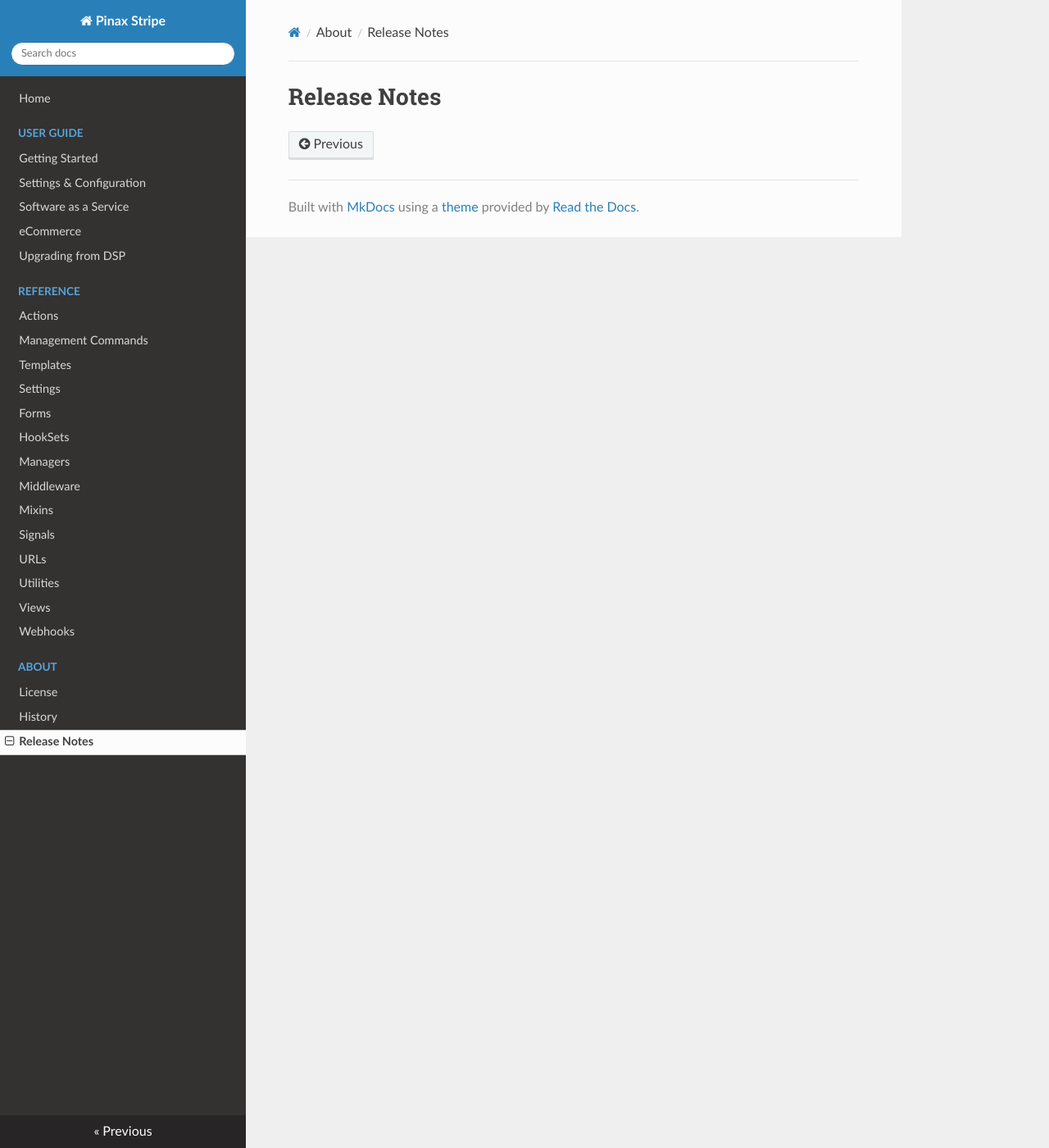
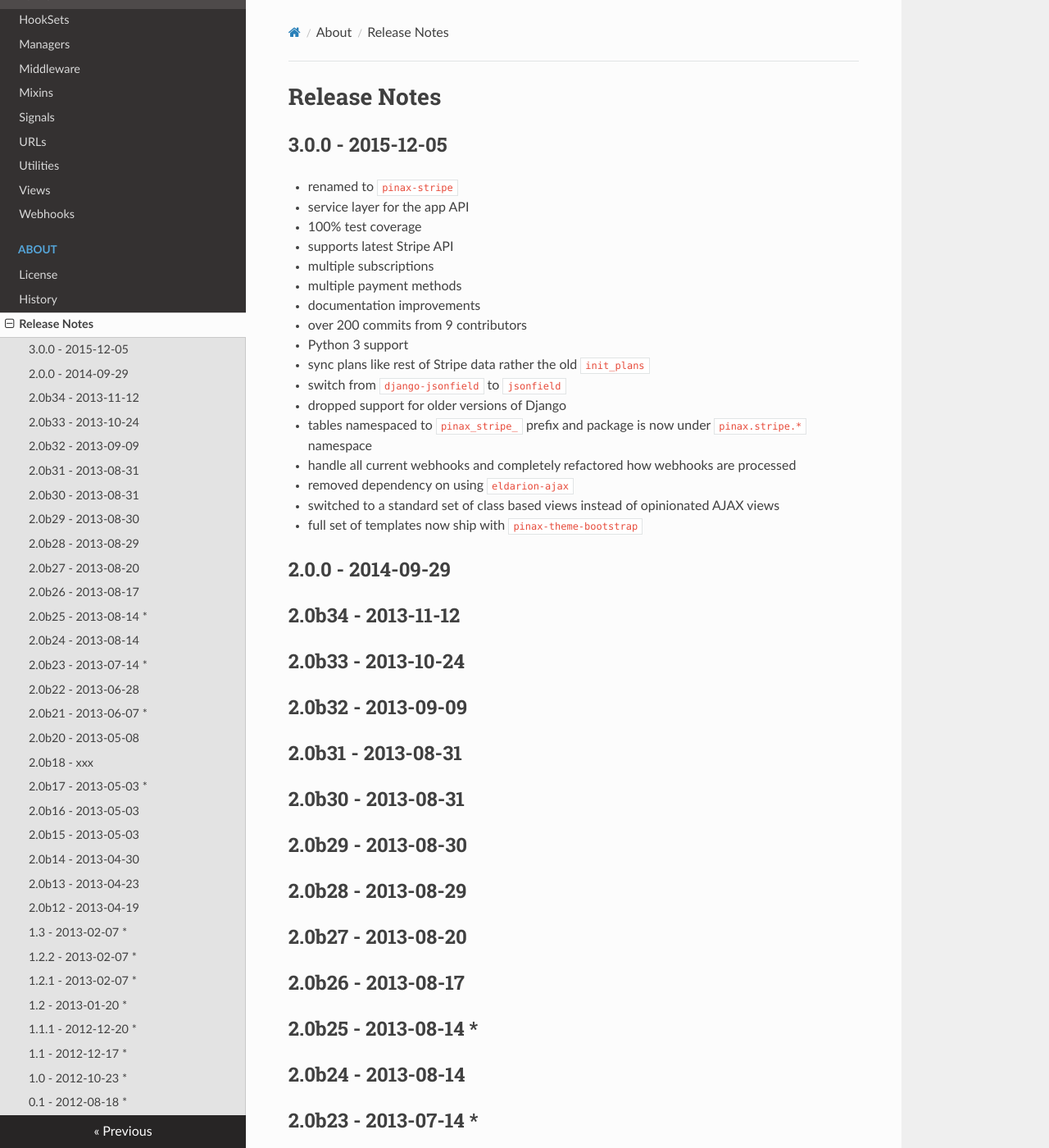
Before and after one commit to pinax/pinax-stripe-light, an MkDocs documentation site: the page built from docs/about/release-notes.md, in a window 1280 px wide and 1400 px high. Shown: the whole window at 82% size. Built offline with MkDocs 1.6.1, drawn with Linux system fonts in a browser that asks for light colours; nearby versions of some CDN libraries; old or Windows-style settings are respelled for this version of MkDocs; some of the changed text lies outside the part shown.

Commit message:
Add release notes for 3.0.0 release

```diff
--- a/docs/about/release-notes.md
+++ b/docs/about/release-notes.md
@@ -1 +1,144 @@
 # Release Notes
+
+## 3.0.0 - 2015-12-05
+
+* renamed to `pinax-stripe`
+* service layer for the app API
+* 100% test coverage
+* supports latest Stripe API
+* multiple subscriptions
+* multiple payment methods
+* documentation improvements
+* over 200 commits from 9 contributors
+* Python 3 support
+* sync plans like rest of Stripe data rather the old `init_plans`
+* switch from `django-jsonfield` to `jsonfield`
+* dropped support for older versions of Django
+* tables namespaced to `pinax_stripe_` prefix and package is now under `pinax.stripe.*` namespace
+* handle all current webhooks and completely refactored how webhooks are processed
+* removed dependency on using `eldarion-ajax`
+* switched to a standard set of class based views instead of opinionated AJAX views
+* full set of templates now ship with `pinax-theme-bootstrap`
+
+
+## 2.0.0 - 2014-09-29
+
+
+
+## 2.0b34 - 2013-11-12
+
+
+
+## 2.0b33 - 2013-10-24
+
+
+
+## 2.0b32 - 2013-09-09
+
+
+
+## 2.0b31 - 2013-08-31
+
+
+
+## 2.0b30 - 2013-08-31
+
+
+
+## 2.0b29 - 2013-08-30
+
+
+
+## 2.0b28 - 2013-08-29
+
+
+
+## 2.0b27 - 2013-08-20
+
+
+
+## 2.0b26 - 2013-08-17
+
+
+
+## 2.0b25 - 2013-08-14 *
+
+
+
+## 2.0b24 - 2013-08-14
+
+
+
+## 2.0b23 - 2013-07-14 *
+
+
+
+## 2.0b22 - 2013-06-28
+
+
+
+## 2.0b21 - 2013-06-07 *
+
+
+
+## 2.0b20 - 2013-05-08
+
+
+
+## 2.0b18 - xxx
+
+
+
+## 2.0b17 - 2013-05-03 *
+
+
+
+## 2.0b16 - 2013-05-03
+
+
+
+## 2.0b15 - 2013-05-03
+
+
+
+## 2.0b14 - 2013-04-30
+
+
+
+## 2.0b13 - 2013-04-23
+
+
+
+## 2.0b12 - 2013-04-19
+
+
+
+## 1.3 - 2013-02-07 *
+
+
+
+## 1.2.2 - 2013-02-07 *
+
+
+
+## 1.2.1 - 2013-02-07 *
+
+
+
+## 1.2 - 2013-01-20 *
+
+
+
+## 1.1.1 - 2012-12-20 *
+
+
+
+## 1.1 - 2012-12-17 *
+
+
+
+## 1.0 - 2012-10-23 *
+
+
+
+## 0.1 - 2012-08-18 *
```
